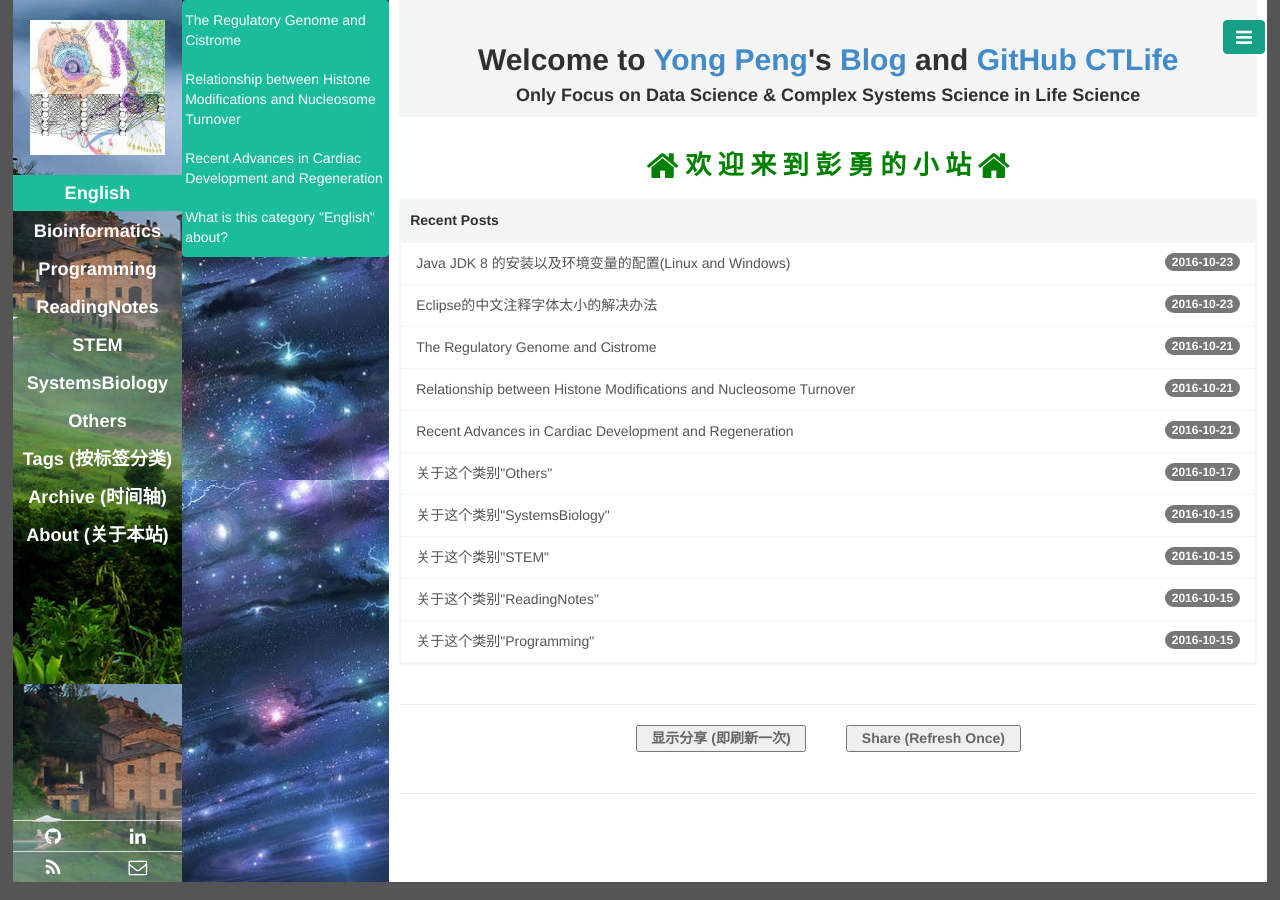
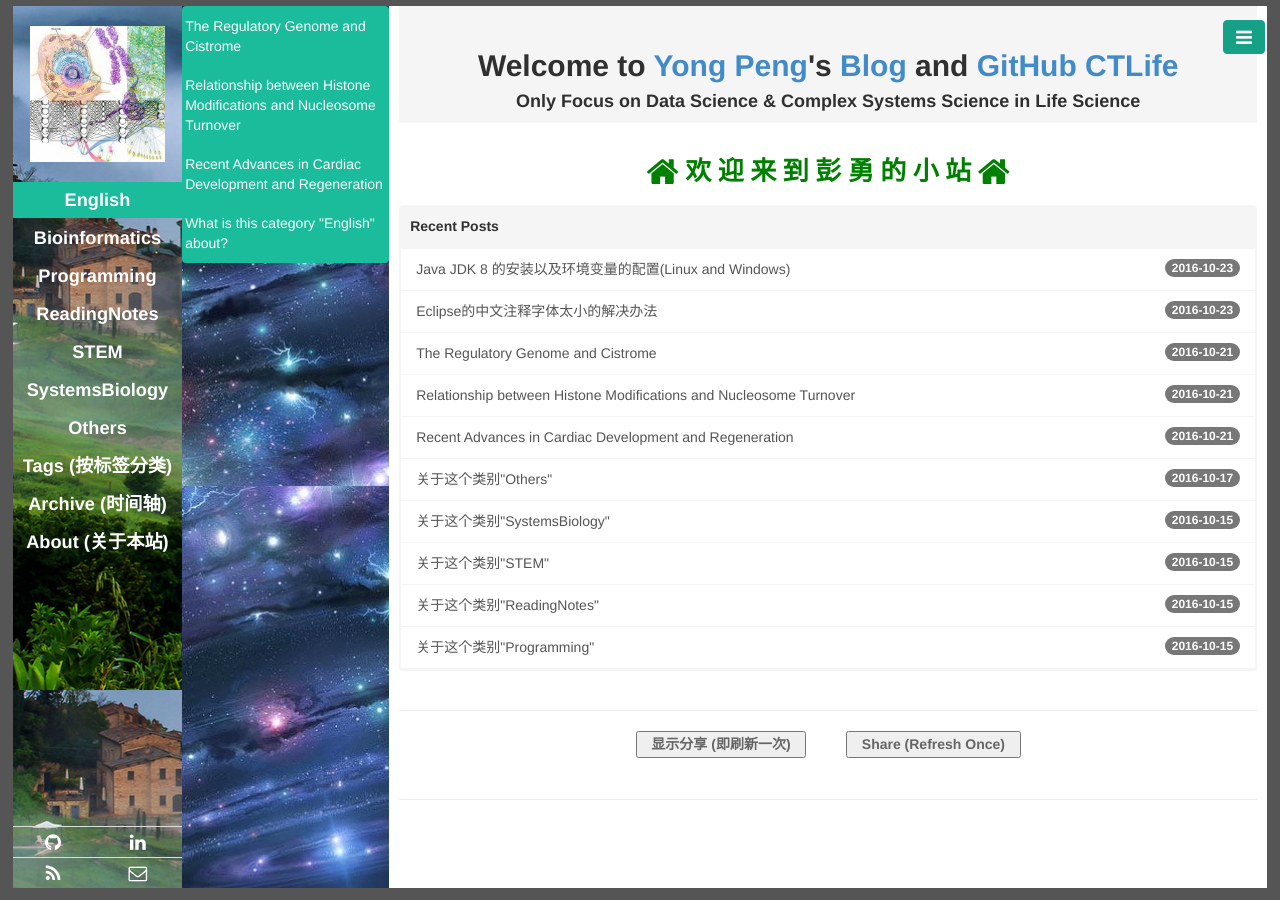
Before and after one commit to CTLife/CTLife.github.io, a Jekyll site: the page built from index.html, in a window 1280 px wide. Built offline with Jekyll 4.4.1, drawn with Linux system fonts in a browser that asks for light colours; Markdown is read by kramdown in place of the engine named in the settings; the list of posts is cut into pages by our own code.

Commit message:
Update base.css

```diff
--- a/public/css/base.css
+++ b/public/css/base.css
@@ -2,7 +2,7 @@
 .container {
   width: 98%;
   height: 98%;
-  margin-top: 0%;
+  margin-top: 0.5%;
 }
 body, html {
   margin: 0%;
```
